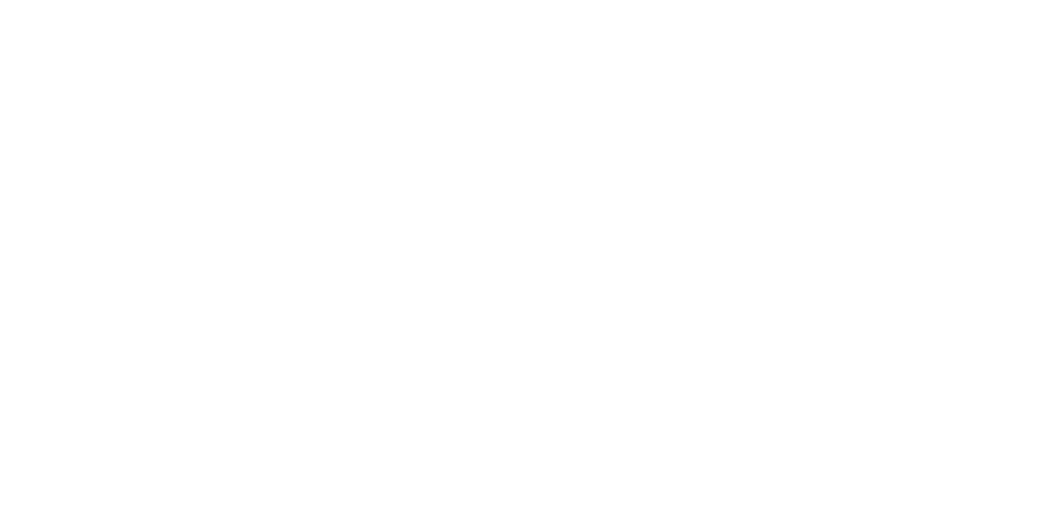
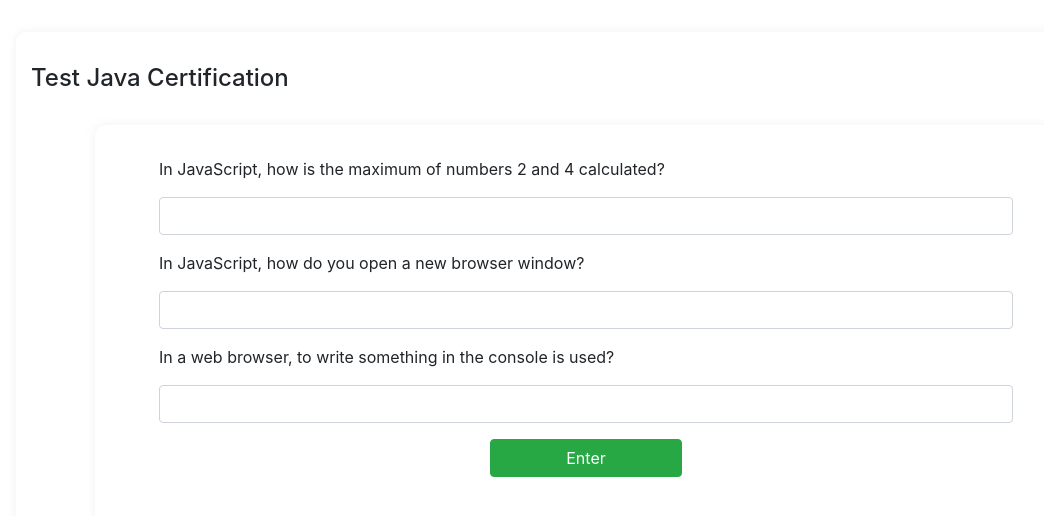
Before and after one commit to jhonattan0129/Jwork, a React (Create React App) app: page /developer/certification/java in a window 1280 px wide. Shown: the top 516 px of the page, without its empty margins (54-1098 px from the left). Built offline with nearby package versions, Linux system fonts and the light colour scheme.

Commit message:
add test certification

```diff
--- a/src/Router.js
+++ b/src/Router.js
@@ -26,6 +26,11 @@
 import DeveloperListWorkExperience from './pages/Developer/ListExperience'
 import DetailsExperience from './pages/Developer/DetailsExperience'
 import DetailsProjects from './pages/Developer/DetailsProject'
+import TestCertification from './pages/Developer/TestCertification'
+
+import TestReact from './pages/Developer/certification/React'
+import TestJava from './pages/Developer/certification/Java'
+import TestPython from './pages/Developer/certification/Python'
 
 import Chat from './pages/Chat';
 import Messages from './pages/ChatPages'
@@ -61,6 +66,11 @@
             <Route exact path="/developer/workExperience/view" component={DeveloperListWorkExperience}/>
             <Route path="/developer/experience/details/:id" component={DetailsExperience} />
             <Route path="/developer/project/details/:id" component={DetailsProjects} />
+            <Route exact path="/developer/certification" component={TestCertification} />
+
+            <Route exact path="/developer/certification/react" component={TestReact} />
+            <Route exact path="/developer/certification/java" component={TestJava} />
+            <Route exact path="/developer/certification/python" component={TestPython} />
 
             <Route exact path="/chat" component={Chat} />
             <Route exact path="/messages" component={Messages} />
--- /dev/null
+++ b/src/components/Developer/test.js
@@ -0,0 +1,31 @@
+import React, { Component } from 'react'
+import { Link } from 'react-router-dom'
+import { Container } from 'reactstrap'
+
+export default class Test extends Component {
+  render() {
+    return (
+      <div>
+        <Container style={{ boxShadow: '0 0 9px 0 rgba(227,227,227,0.5)', marginTop: '2em', marginBottom: '2em', borderRadius: '10px' }}>
+          <div style={{ marginLeft: '1em', paddingTop: '1em', paddingBottom: '1em'}}>
+            <div>
+              <Link style={{ borderBottom: '1px solid black', color: 'black' }} to="/developer/certification/react">
+                <p>React <img src={process.env.PUBLIC_URL + '/images/check.png'} style={{ width: '1em' }} /></p>
+              </Link>
+            </div>
+            <div>
+              <Link style={{ color: 'black' }} to="/developer/certification/python">
+                <p>Python <img src={process.env.PUBLIC_URL + '/images/check.png'} style={{ width: '1em' }} /></p>
+              </Link>
+            </div>
+            <div>
+              <Link style={{ color: 'black' }} to="/developer/certification/java">
+                <p>Java <img src={process.env.PUBLIC_URL + '/images/check.png'} style={{ width: '1em' }} /></p>
+              </Link>
+            </div>
+          </div>
+        </Container>
+      </div>
+    )
+  }
+}
--- /dev/null
+++ b/src/pages/Developer/TestCertification.js
@@ -0,0 +1,21 @@
+import React, { Component } from 'react'
+import { Container } from 'reactstrap'
+import Test from '../../components/Developer/test'
+
+export default class TestCertification extends Component{
+  render() {
+    return(
+      <div>
+        <Container style={{ boxShadow: '0 0 9px 0 rgba(227,227,227,0.5)', marginTop: '2em',paddingBottom: '3em', marginBottom: '2em', borderRadius: '10px' }}>
+          <div style={{ paddingTop: '2em' }}>
+            <h4>Test Certification</h4>
+            <div style={{ width: '25em'}}>
+              <h5>Knowledges</h5>
+              <Test></Test>
+            </div>
+          </div>
+        </Container>
+      </div>
+    )
+  }
+}
--- /dev/null
+++ b/src/pages/Developer/certification/Java.js
@@ -0,0 +1,56 @@
+import React, { Component } from 'react'
+import { Container, Form, FormGroup, Input, Button } from 'reactstrap'
+
+export default class TestJava extends Component {
+  test(evt) {
+    evt.preventDefault()
+    const formData = new window.FormData(evt.target)
+    const q1 = formData.get('q1')
+    const q2 = formData.get('q2')
+    const q3 = formData.get('q3')
+    if(q1!='' && q2!='' && q3!='' ){
+      alert('Good Job \n you passed')
+      window.location='/developer/certification'
+    }else{
+      alert('!Error¡ \n empty fields')
+    }
+  }
+  render() {
+    return (
+      <div>
+        <Container style={{ boxShadow: '0 0 9px 0 rgba(227,227,227,0.5)', marginTop: '2em', paddingBottom: '3em', marginBottom: '2em', borderRadius: '10px', paddingTop: '2em' }}>
+          <Form onSubmit={this.test.bind(this)}>
+            <div>
+              <h4>Test Java Certification</h4>
+              <div style={{ boxShadow: '0 0 9px 0 rgba(227,227,227,0.5)', marginTop: '2em',paddingBottom: '3em', marginBottom: '2em', borderRadius: '10px', paddingTop: '2em', marginLeft: '4em', marginRight: '4em'}}>
+                <div style={{ paddingLeft: '4em', paddingRight: '4em' }}>
+                  <div>
+                    <p>In JavaScript, how is the maximum of numbers 2 and 4 calculated?</p>
+                    <FormGroup>
+                      <Input type="text" name="q1"/>
+                    </FormGroup>
+                  </div>
+                  <div>
+                    <p>In JavaScript, how do you open a new browser window?</p>
+                    <FormGroup>
+                      <Input type="text" name="q2" />
+                    </FormGroup>
+                  </div>
+                  <div>
+                    <p>In a web browser, to write something in the console is used?</p>
+                    <FormGroup>
+                      <Input type="text" name="q3" />
+                    </FormGroup>
+                  </div>
+                  <div style={{ textAlign: 'center' }}>
+                    <Button color="success" style={{ width: '12em' }} type="submit">Enter</Button>
+                  </div>
+                </div>
+              </div>
+            </div>
+          </Form>
+        </Container>
+      </div>
+    )
+  }
+}
--- /dev/null
+++ b/src/pages/Developer/certification/Python.js
@@ -0,0 +1,56 @@
+import React, { Component } from 'react'
+import { Container, Form, FormGroup, Input, Button } from 'reactstrap'
+
+export default class TestPython extends Component {
+  test(evt) {
+    evt.preventDefault()
+    const formData = new window.FormData(evt.target)
+    const q1 = formData.get('q1')
+    const q2 = formData.get('q2')
+    const q3 = formData.get('q3')
+    if(q1!='' && q2!='' && q3!='' ){
+      alert('Good Job \n you passed')
+      window.location='/developer/certification'
+    }else{
+      alert('!Error¡ \n empty fields')
+    }
+  }
+  render() {
+    return (
+      <div>
+        <Container style={{ boxShadow: '0 0 9px 0 rgba(227,227,227,0.5)', marginTop: '2em', paddingBottom: '3em', marginBottom: '2em', borderRadius: '10px', paddingTop: '2em' }}>
+          <Form onSubmit={this.test.bind(this)}>
+            <div>
+              <h4>Test Python Certification</h4>
+              <div style={{ boxShadow: '0 0 9px 0 rgba(227,227,227,0.5)', marginTop: '2em',paddingBottom: '3em', marginBottom: '2em', borderRadius: '10px', paddingTop: '2em', marginLeft: '4em', marginRight: '4em'}}>
+                <div style={{ paddingLeft: '4em', paddingRight: '4em' }}>
+                  <div>
+                    <p>What are the rules for local and global variables in Python?</p>
+                    <FormGroup>
+                      <Input type="text" name="q1"/>
+                    </FormGroup>
+                  </div>
+                  <div>
+                    <p>How is Python interpreted?</p>
+                    <FormGroup>
+                      <Input type="text" name="q2" />
+                    </FormGroup>
+                  </div>
+                  <div>
+                    <p>What are Python decorators and how would you use them?</p>
+                    <FormGroup>
+                      <Input type="text" name="q3" />
+                    </FormGroup>
+                  </div>
+                  <div style={{ textAlign: 'center' }}>
+                    <Button color="success" style={{ width: '12em' }} type="submit">Enter</Button>
+                  </div>
+                </div>
+              </div>
+            </div>
+          </Form>
+        </Container>
+      </div>
+    )
+  }
+}
--- /dev/null
+++ b/src/pages/Developer/certification/React.js
@@ -0,0 +1,56 @@
+import React, { Component } from 'react'
+import { Container, Form, FormGroup, Input, Button } from 'reactstrap'
+
+export default class TestReact extends Component {
+  test(evt) {
+    evt.preventDefault()
+    const formData = new window.FormData(evt.target)
+    const q1 = formData.get('q1')
+    const q2 = formData.get('q2')
+    const q3 = formData.get('q3')
+    if(q1!='' && q2!='' && q3!='' ){
+      alert('Good Job \n you passed')
+      window.location='/developer/certification'
+    }else{
+      alert('!Error¡ \n empty fields')
+    }
+  }
+  render() {
+    return (
+      <div>
+        <Container style={{ boxShadow: '0 0 9px 0 rgba(227,227,227,0.5)', marginTop: '2em', paddingBottom: '3em', marginBottom: '2em', borderRadius: '10px', paddingTop: '2em' }}>
+          <Form onSubmit={this.test.bind(this)}>
+            <div>
+              <h4>Test React Certification</h4>
+              <div style={{ boxShadow: '0 0 9px 0 rgba(227,227,227,0.5)', marginTop: '2em',paddingBottom: '3em', marginBottom: '2em', borderRadius: '10px', paddingTop: '2em', marginLeft: '4em', marginRight: '4em'}}>
+                <div style={{ paddingLeft: '4em', paddingRight: '4em' }}>
+                  <div>
+                    <p>What is React? How is it different from other JS frameworks?</p>
+                    <FormGroup>
+                      <Input type="text" name="q1"/>
+                    </FormGroup>
+                  </div>
+                  <div>
+                    <p>What can you tell us about JSX?</p>
+                    <FormGroup>
+                      <Input type="text" name="q2" />
+                    </FormGroup>
+                  </div>
+                  <div>
+                    <p>When would you use "Redux" in an application and when not?</p>
+                    <FormGroup>
+                      <Input type="text" name="q3" />
+                    </FormGroup>
+                  </div>
+                  <div style={{ textAlign: 'center' }}>
+                    <Button color="success" style={{ width: '12em' }} type="submit">Enter</Button>
+                  </div>
+                </div>
+              </div>
+            </div>
+          </Form>
+        </Container>
+      </div>
+    )
+  }
+}
```
Also changed, not shown: public/images/check.png (added).
